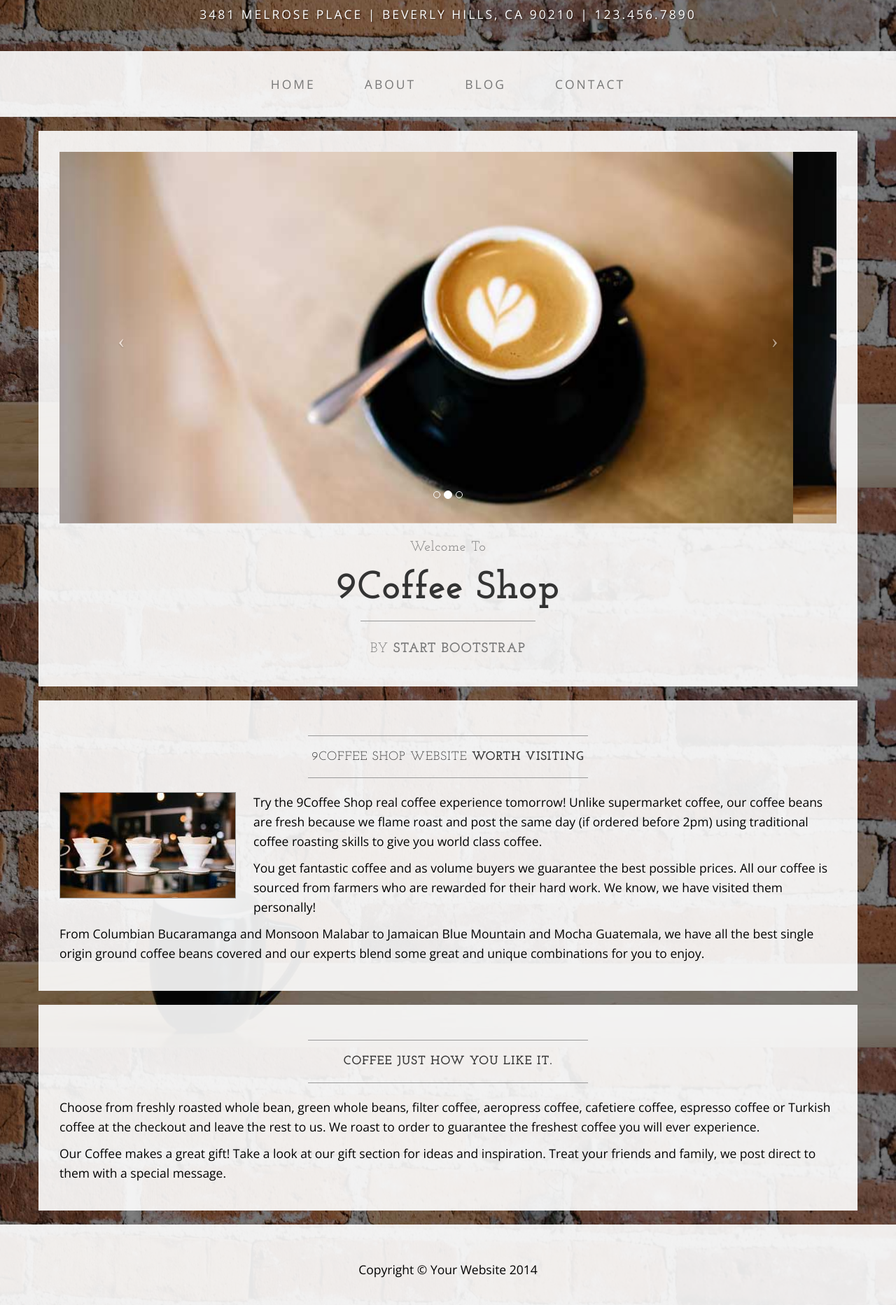
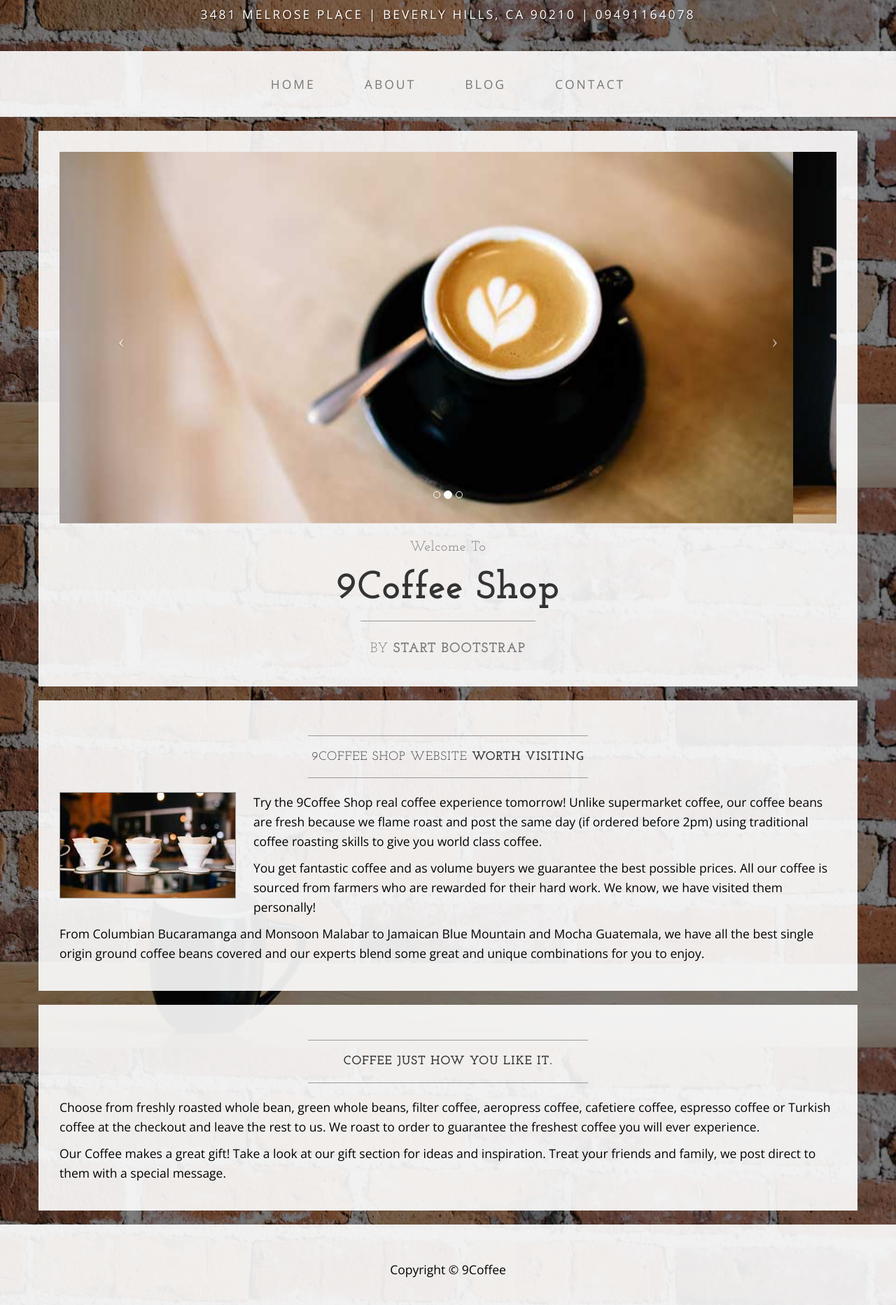
Before and after one commit to harrisbengao/fullwebsite-github.io, a plain HTML site: page index.html in a window 1280 px wide. Shown: the part 103-1968 px from the top of the page at 70% size. Drawn offline with nearby package versions, Linux system fonts and the light colour scheme.

Commit message:
Update index.html

```diff
--- a/index.html
+++ b/index.html
@@ -33,7 +33,7 @@
 <body>
 
     <div class="brand">9Coffee Shop</div>
-    <div class="address-bar">3481 Melrose Place | Beverly Hills, CA 90210 | 123.456.7890</div>
+    <div class="address-bar">3481 Melrose Place | Beverly Hills, CA 90210 | 09491164078</div>
 
     <!-- Navigation -->
     <nav class="navbar navbar-default" role="navigation">
@@ -157,7 +157,7 @@
         <div class="container">
             <div class="row">
                 <div class="col-lg-12 text-center">
-                    <p>Copyright &copy; Your Website 2014</p>
+                    <p>Copyright &copy; 9Coffee</p>
                 </div>
             </div>
         </div>
```
